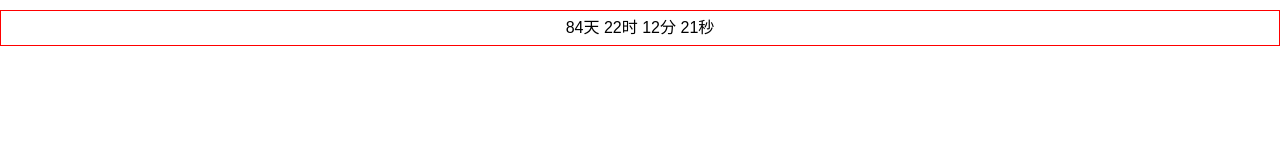
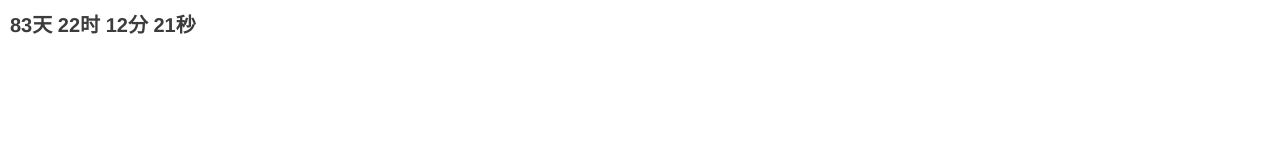
Before and after one commit to qyhever/static, a plain HTML site: page 2021.html in a window 1280 px wide. Drawn offline with Linux system fonts and the light colour scheme.

Commit message:
Update 2021.html

```diff
--- a/2021.html
+++ b/2021.html
@@ -11,48 +11,42 @@
     }
 
     body {
-      font-size: 16px;
-      text-align: center;
-      font-family: arial;
+      font-size: 14px;
+      font-family: Helvetica Neue,Tahoma,Arial,PingFangSC-Regular,Hiragino Sans GB,Microsoft Yahei,sans-serif;
+      color: #3c3c3c;
     }
 
     .time {
-      margin-top: 10px;
-      border: 1px solid red;
       height: 30px;
-      padding: 2px;
       line-height: 30px;
+      padding: 10px;
+      font-size: 20px;
+      font-weight: 700;
     }
   </style>
 </head>
 
 <body>
   <div class="time">
-    <span id="t_d">00天</span>
-    <span id="t_h">00时</span>
-    <span id="t_m">00分</span>
-    <span id="t_s">00秒</span>
+    <span id="d">00</span>天
+    <span id="h">00</span>时
+    <span id="m">00</span>分
+    <span id="s">00</span>秒
   </div>
   <script>
+    var endTime = new Date('2021/02/11 00:00:00').getTime()
+    var $d = document.getElementById('d')
+    var $h = document.getElementById('h')
+    var $m = document.getElementById('m')
+    var $s = document.getElementById('s')
     setInterval(function() {
-      var EndTime = new Date('2021/02/12 00:00:00');
-      var NowTime = new Date();
-      var t = EndTime.getTime() - NowTime.getTime();
-      var d = 0;
-      var h = 0;
-      var m = 0;
-      var s = 0;
-      if (t >= 0) {
-        d = Math.floor(t / 1000 / 60 / 60 / 24);
-        h = Math.floor(t / 1000 / 60 / 60 % 24);
-        m = Math.floor(t / 1000 / 60 % 60);
-        s = Math.floor(t / 1000 % 60);
-      }
-      document.getElementById("t_d").innerHTML = d + "天";
-      document.getElementById("t_h").innerHTML = h + "时";
-      document.getElementById("t_m").innerHTML = m + "分";
-      document.getElementById("t_s").innerHTML = s + "秒";
-    }, 10);
+      var nowTime = new Date().getTime()
+      var t = endTime - nowTime
+      $d.innerHTML = Math.floor(t / 1000 / 60 / 60 / 24)
+      $h.innerHTML = Math.floor(t / 1000 / 60 / 60 % 24)
+      $m.innerHTML = Math.floor(t / 1000 / 60 % 60)
+      $s.innerHTML = Math.floor(t / 1000 % 60)
+    }, 20)
   </script>
 </body>
 
```
